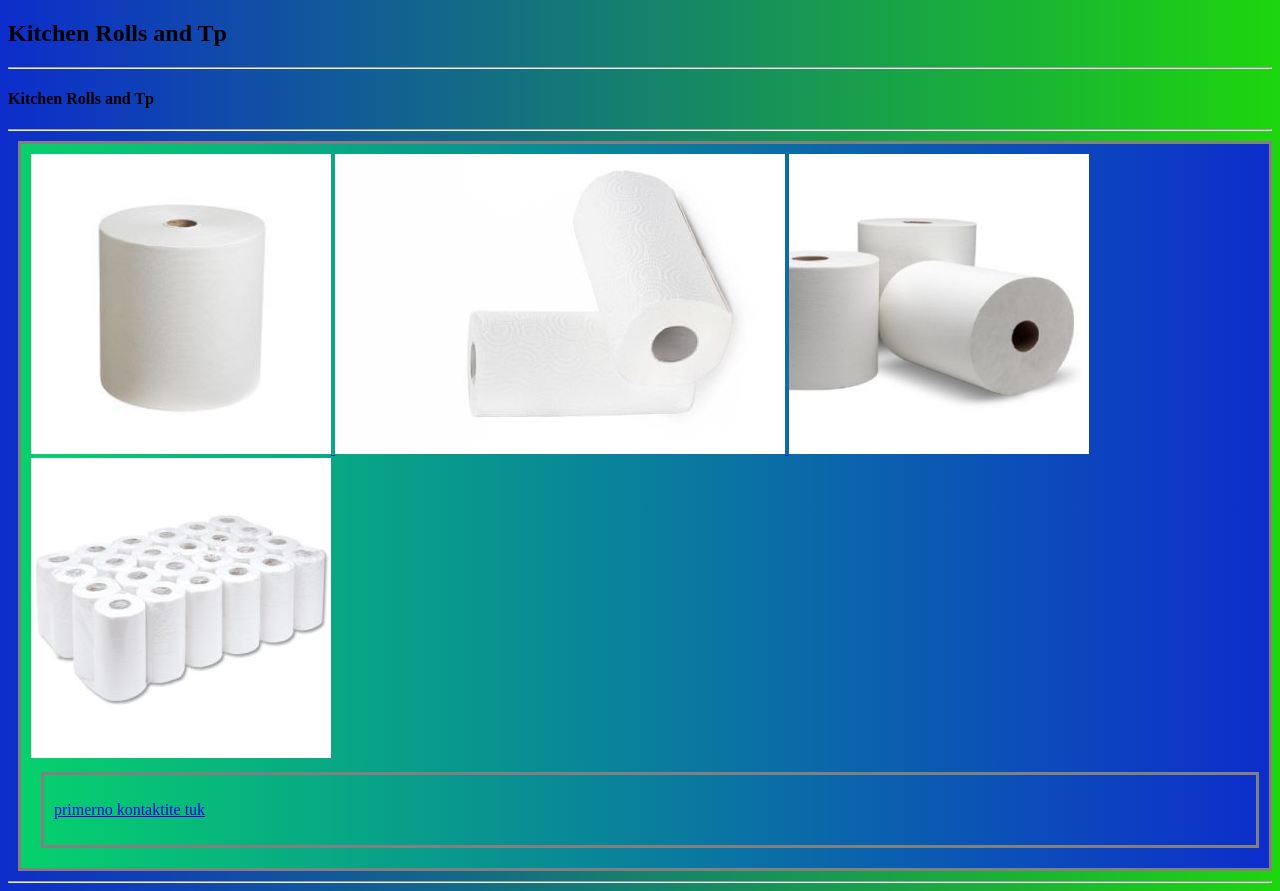
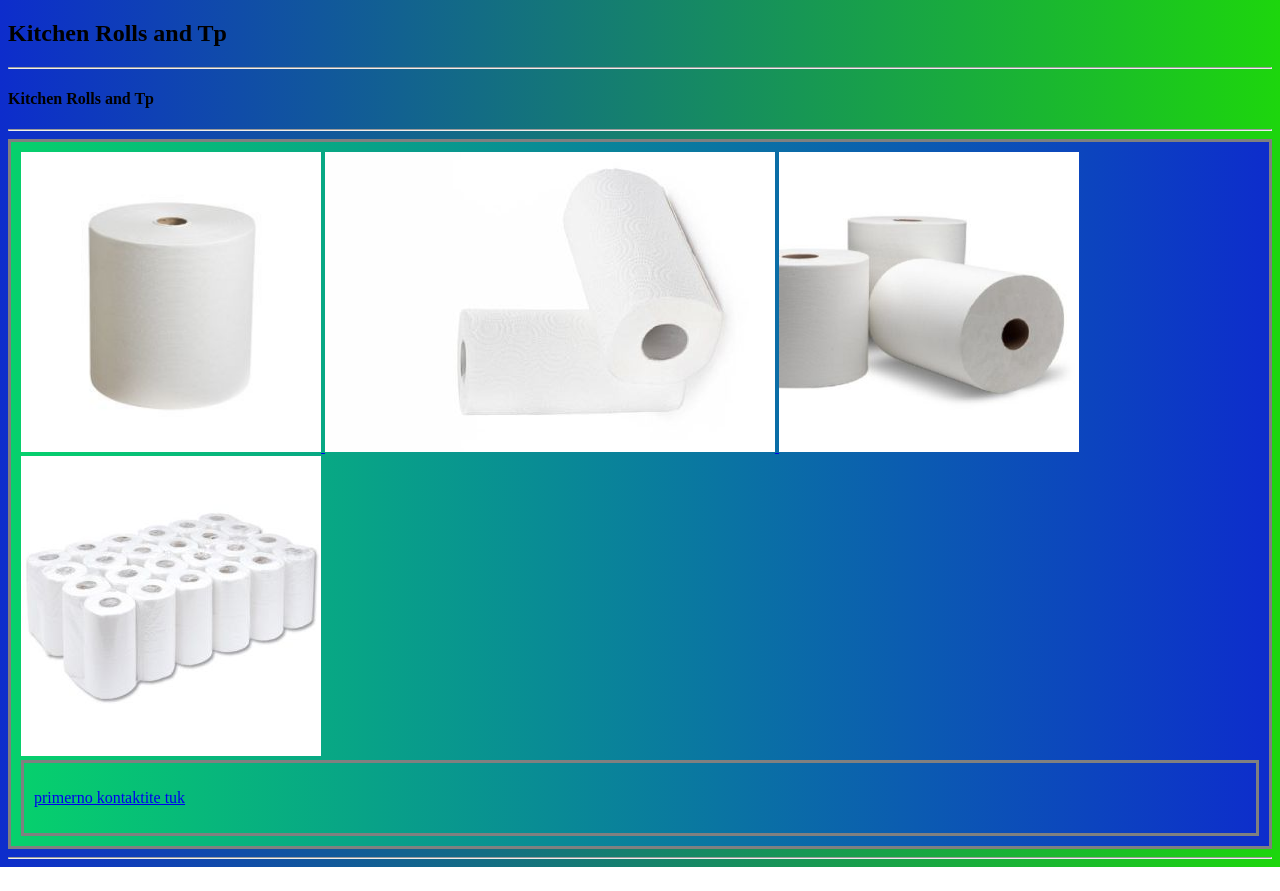
Before and after one commit to Dinamitrii/velinov, a Flask app: page /rollstp/ in a window 1280 px wide. After the commit the page ends 867 px from the top, so only its background shows below. Run offline with Flask 3, Linux system fonts and the light colour scheme.

Commit message:
From PyCharm some html/css training used

```diff
--- a/static/styles/napkins.css
+++ b/static/styles/napkins.css
@@ -10,7 +10,7 @@
     border-style: solid;
     border-color: gray;
     padding: 10px;
-    margin: 10px auto 10px 10px;
+    margin-right: auto;
     background: linear-gradient(to right, #06d16c, #0d2dcc);
 
 }
@@ -20,7 +20,7 @@
     border-style: solid;
     border-color: gray;
     padding: 10px;
-    margin: 10px auto 10px 10px;
+    margin-right: auto;
 }
 
 html {
```
